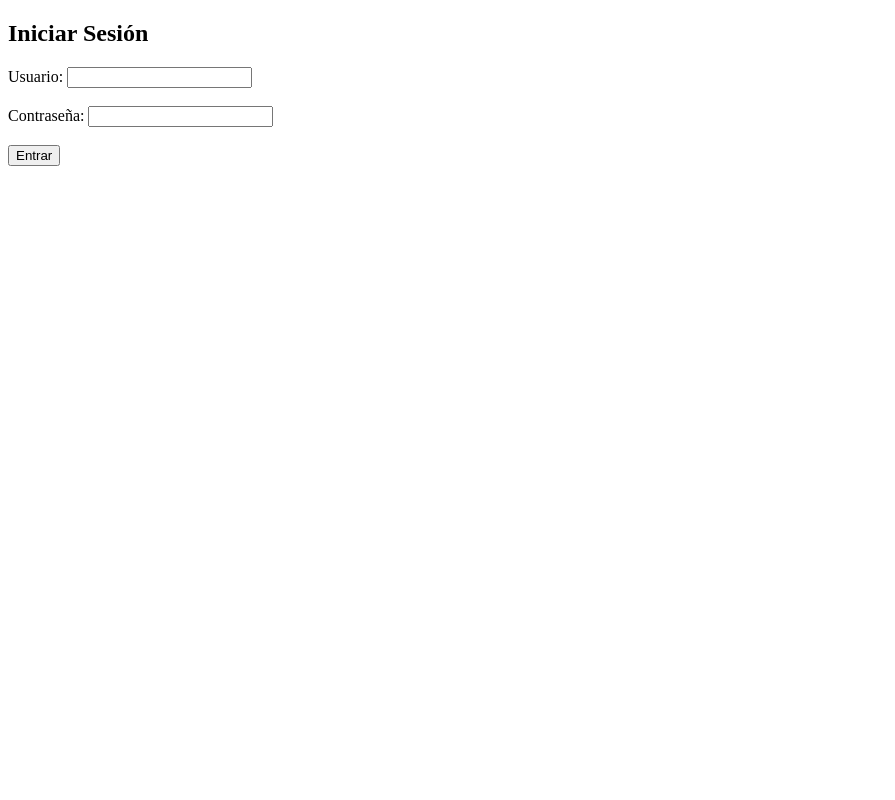
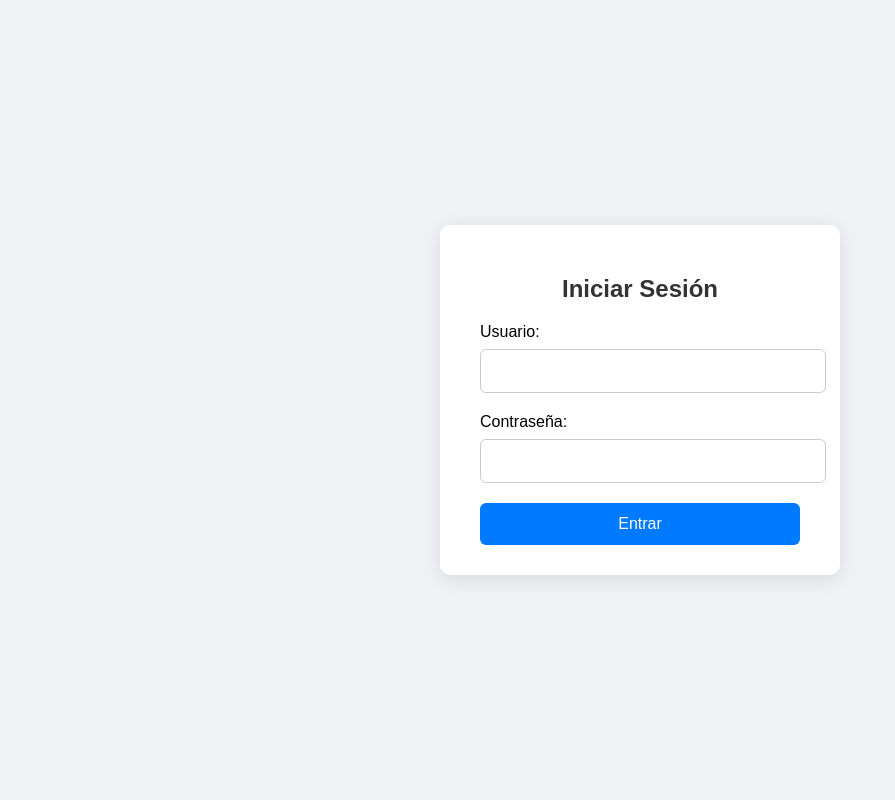
Before and after one commit to alonzo2003/Proyecto_P3_Gesti-n_Clientes_Intermediarios, a Flask app: page /login in a window 1280 px wide. Shown: the whole page, without its empty margins (0-895 px from the left). Run offline with Flask 3, Linux system fonts and the light colour scheme.

Commit message:
actualizando login

```diff
--- a/templates/login.html
+++ b/templates/login.html
@@ -1,21 +1,74 @@
 <!DOCTYPE html>
 <html>
 <head>
-    <title>Login</title>
+    <title>Login-Intermediario</title>
+    <style>
+        body {
+            font-family: Arial, sans-serif;
+            background: #f0f2f5;
+            display: flex;
+            justify-content: center;
+            align-items: center;
+            height: 100vh;
+            margin: 0;
+        }
+
+        .login-container {
+            background: white;
+            padding: 30px 40px;
+            border-radius: 10px;
+            box-shadow: 0px 4px 20px rgba(0,0,0,0.1);
+            width: 320px;
+        }
+
+        h2 {
+            text-align: center;
+            margin-bottom: 20px;
+            color: #333;
+        }
+
+        input[type="text"],
+        input[type="password"] {
+            width: 100%;
+            padding: 12px;
+            margin: 8px 0 20px 0;
+            border: 1px solid #ccc;
+            border-radius: 6px;
+            font-size: 16px;
+        }
+
+        button {
+            width: 100%;
+            padding: 12px;
+            background: #007bff;
+            color: white;
+            border: none;
+            border-radius: 6px;
+            cursor: pointer;
+            font-size: 16px;
+            transition: 0.2s ease;
+        }
+
+        button:hover {
+            background: #0056c7;
+        }
+    </style>
 </head>
 <body>
 
-<h2>Iniciar Sesión</h2>
+<div class="login-container">
+    <h2>Iniciar Sesión</h2>
 
-<form method="POST" action="/login">
-    Usuario:
-    <input type="text" name="username" required><br><br>
+    <form method="POST" action="/login">
+        <label>Usuario:</label>
+        <input type="text" name="username" required>
 
-    Contraseña:
-    <input type="password" name="password" required><br><br>
+        <label>Contraseña:</label>
+        <input type="password" name="password" required>
 
-    <button type="submit">Entrar</button>
-</form>
+        <button type="submit">Entrar</button>
+    </form>
+</div>
 
 </body>
 </html>
```
